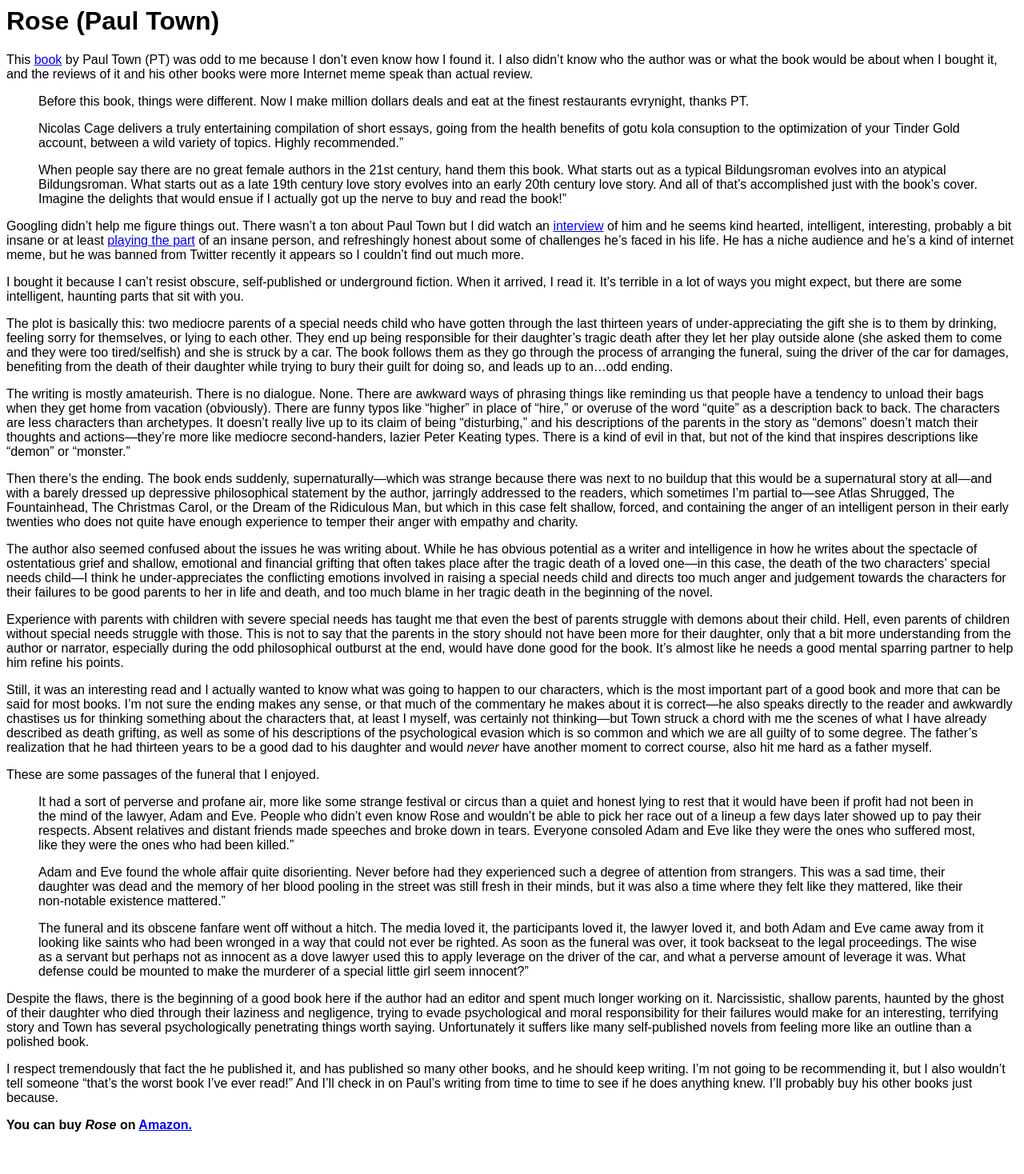
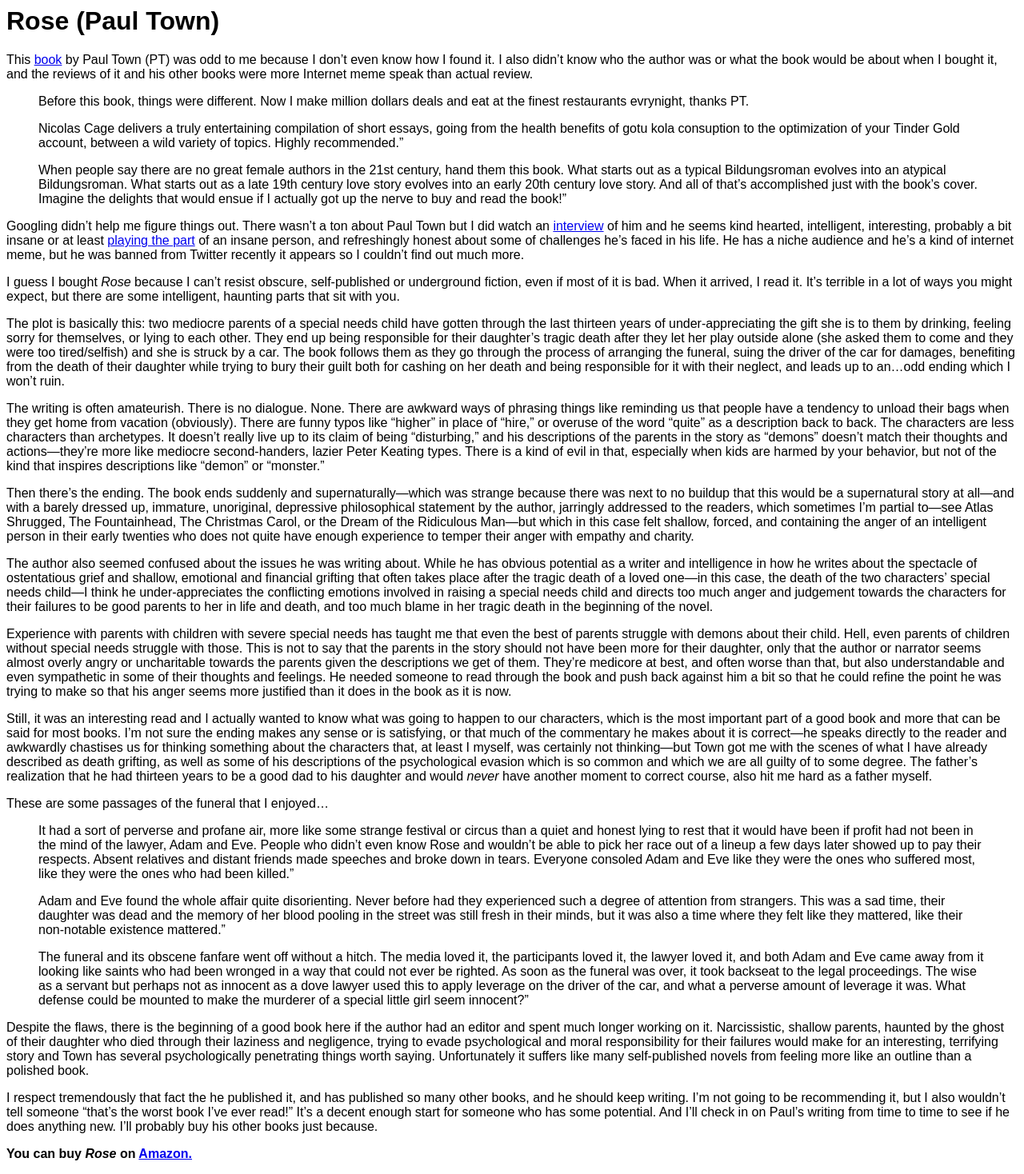
Before and after one commit to 0x000m/old, a Jekyll site: the page built from _posts/2022-05-13-rose.md, in a window 1280 px wide. Shown: the whole page at 80% size. Built offline with Jekyll 4.4.1, drawn with Linux system fonts in a browser that asks for light colours; before the commit the page ends 1432 px from its top, so only the background shows below that.

Commit message:
Update 2022-05-13-rose.md

```diff
--- a/_posts/2022-05-13-rose.md
+++ b/_posts/2022-05-13-rose.md
@@ -14,21 +14,21 @@ This [book](https://www.amazon.com/gp/product/B09GZHKD7D/ref=dbs_a_def_rwt_hsch_
 
 Googling didn’t help me figure things out. There wasn’t a ton about Paul Town but I did watch an [interview](https://www.youtube.com/watch?v=V-kMYpaIy70) of him and he seems kind hearted, intelligent, interesting, probably a bit insane or at least [playing the part](https://www.youtube.com/c/PaulTown/videos) of an insane person, and refreshingly honest about some of challenges he’s faced in his life. He has a niche audience and he's a kind of internet meme, but he was banned from Twitter recently it appears so I couldn't find out much more.
 
-I bought it because I can’t resist obscure, self-published or underground fiction. When it arrived, I read it. It’s terrible in a lot of ways you might expect, but there are some intelligent, haunting parts that sit with you.
+I guess I bought *Rose* because I can’t resist obscure, self-published or underground fiction, even if most of it is bad. When it arrived, I read it. It’s terrible in a lot of ways you might expect, but there are some intelligent, haunting parts that sit with you.
 
-The plot is basically this: two mediocre parents of a special needs child who have gotten through the last thirteen years of under-appreciating the gift she is to them by drinking, feeling sorry for themselves, or lying to each other. They end up being responsible for their daughter’s tragic death after they let her play outside alone (she asked them to come and they were too tired/selfish) and she is struck by a car. The book follows them as they go through the process of arranging the funeral, suing the driver of the car for damages, benefiting from the death of their daughter while trying to bury their guilt for doing so, and leads up to an…odd ending.
+The plot is basically this: two mediocre parents of a special needs child have gotten through the last thirteen years of under-appreciating the gift she is to them by drinking, feeling sorry for themselves, or lying to each other. They end up being responsible for their daughter’s tragic death after they let her play outside alone (she asked them to come and they were too tired/selfish) and she is struck by a car. The book follows them as they go through the process of arranging the funeral, suing the driver of the car for damages, benefiting from the death of their daughter while trying to bury their guilt both for cashing on her death and being responsible for it with their neglect, and leads up to an…odd ending which I won't ruin.
 
-The writing is mostly amateurish. There is no dialogue. None. There are awkward ways of phrasing things like reminding us that people have a tendency to unload their bags when they get home from vacation (obviously). There are funny typos like “higher” in place of “hire,” or overuse of the word “quite” as a description back to back. The characters are less characters than archetypes. It doesn’t really live up to its claim of being “disturbing,” and his descriptions of the parents in the story as “demons” doesn’t match their thoughts and actions—they’re more like mediocre second-handers, lazier Peter Keating types. There is a kind of evil in that, but not of the kind that inspires descriptions like “demon” or “monster.”
+The writing is often amateurish. There is no dialogue. None. There are awkward ways of phrasing things like reminding us that people have a tendency to unload their bags when they get home from vacation (obviously). There are funny typos like “higher” in place of “hire,” or overuse of the word “quite” as a description back to back. The characters are less characters than archetypes. It doesn’t really live up to its claim of being “disturbing,” and his descriptions of the parents in the story as “demons” doesn’t match their thoughts and actions—they’re more like mediocre second-handers, lazier Peter Keating types. There is a kind of evil in that, especially when kids are harmed by your behavior, but not of the kind that inspires descriptions like “demon” or “monster.”
 
-Then there’s the ending. The book ends suddenly, supernaturally—which was strange because there was next to no buildup that this would be a supernatural story at all—and with a barely dressed up depressive philosophical statement by the author, jarringly addressed to the readers, which sometimes I’m partial to—see Atlas Shrugged, The Fountainhead, The Christmas Carol, or the Dream of the Ridiculous Man, but which in this case felt shallow, forced, and containing the anger of an intelligent person in their early twenties who does not quite have enough experience to temper their anger with empathy and charity.
+Then there’s the ending. The book ends suddenly and supernaturally—which was strange because there was next to no buildup that this would be a supernatural story at all—and with a barely dressed up, immature, unoriginal, depressive philosophical statement by the author, jarringly addressed to the readers, which sometimes I’m partial to—see Atlas Shrugged, The Fountainhead, The Christmas Carol, or the Dream of the Ridiculous Man—but which in this case felt shallow, forced, and containing the anger of an intelligent person in their early twenties who does not quite have enough experience to temper their anger with empathy and charity.
 
 The author also seemed confused about the issues he was writing about. While he has obvious potential as a writer and intelligence in how he writes about the spectacle of ostentatious grief and shallow, emotional and financial grifting that often takes place after the tragic death of a loved one—in this case, the death of the two characters’ special needs child—I think he under-appreciates the conflicting emotions involved in raising a special needs child and directs too much anger and judgement towards the characters for their failures to be good parents to her in life and death, and too much blame in her tragic death in the beginning of the novel.
 
-Experience with parents with children with severe special needs has taught me that even the best of parents struggle with demons about their child. Hell, even parents of children without special needs struggle with those. This is not to say that the parents in the story should not have been more for their daughter, only that a bit more understanding from the author or narrator, especially during the odd philosophical outburst at the end, would have done good for the book. It’s almost like he needs a good mental sparring partner to help him refine his points.
+Experience with parents with children with severe special needs has taught me that even the best of parents struggle with demons about their child. Hell, even parents of children without special needs struggle with those. This is not to say that the parents in the story should not have been more for their daughter, only that the author or narrator seems almost overly angry or uncharitable towards the parents given the descriptions we get of them. They're medicore at best, and often worse than that, but also understandable and even sympathetic in some of their thoughts and feelings. He needed someone to read through the book and push back against him a bit so that he could refine the point he was trying to make so that his anger seems more justified than it does in the book as it is now.
 
-Still, it was an interesting read and I actually wanted to know what was going to happen to our characters, which is the most important part of a good book and more that can be said for most books. I’m not sure the ending makes any sense, or that much of the commentary he makes about it is correct—he also speaks directly to the reader and awkwardly chastises us for thinking something about the characters that, at least I myself, was certainly not thinking—but Town struck a chord with me the scenes of what I have already described as death grifting, as well as some of his descriptions of the psychological evasion which is so common and which we are all guilty of to some degree. The father’s realization that he had thirteen years to be a good dad to his daughter and would *never* have another moment to correct course, also hit me hard as a father myself.
+Still, it was an interesting read and I actually wanted to know what was going to happen to our characters, which is the most important part of a good book and more that can be said for most books. I’m not sure the ending makes any sense or is satisfying, or that much of the commentary he makes about it is correct—he speaks directly to the reader and awkwardly chastises us for thinking something about the characters that, at least I myself, was certainly not thinking—but Town got me with the scenes of what I have already described as death grifting, as well as some of his descriptions of the psychological evasion which is so common and which we are all guilty of to some degree. The father’s realization that he had thirteen years to be a good dad to his daughter and would *never* have another moment to correct course, also hit me hard as a father myself.
 
-These are some passages of the funeral that I enjoyed.
+These are some passages of the funeral that I enjoyed...
 
 > It had a sort of perverse and profane air, more like some strange festival or circus than a quiet and honest lying to rest that it would have been if profit had not been in the mind of the lawyer, Adam and Eve. People who didn’t even know Rose and wouldn’t be able to pick her race out of a lineup a few days later showed up to pay their respects. Absent relatives and distant friends made speeches and broke down in tears. Everyone consoled Adam and Eve like they were the ones who suffered most, like they were the ones who had been killed.”
 
@@ -38,6 +38,6 @@ These are some passages of the funeral that I enjoyed.
 
 Despite the flaws, there is the beginning of a good book here if the author had an editor and spent much longer working on it. Narcissistic, shallow parents, haunted by the ghost of their daughter who died through their laziness and negligence, trying to evade psychological and moral responsibility for their failures would make for an interesting, terrifying story and Town has several psychologically penetrating things worth saying. Unfortunately it suffers like many self-published novels from feeling more like an outline than a polished book.
 
-I respect tremendously that fact the he published it, and has published so many other books, and he should keep writing. I’m not going to be recommending it, but I also wouldn’t tell someone “that’s the worst book I’ve ever read!” And I’ll check in on Paul’s writing from time to time to see if he does anything knew. I’ll probably buy his other books just because.
+I respect tremendously that fact the he published it, and has published so many other books, and he should keep writing. I’m not going to be recommending it, but I also wouldn’t tell someone “that’s the worst book I’ve ever read!” It's a decent enough start for someone who has some potential. And I’ll check in on Paul’s writing from time to time to see if he does anything new. I’ll probably buy his other books just because.
 
 **You can buy *Rose* on [Amazon.](https://www.amazon.com/gp/product/B09GZHKD7D/ref=dbs_a_def_rwt_hsch_vapi_taft_p1_i4)**
```
